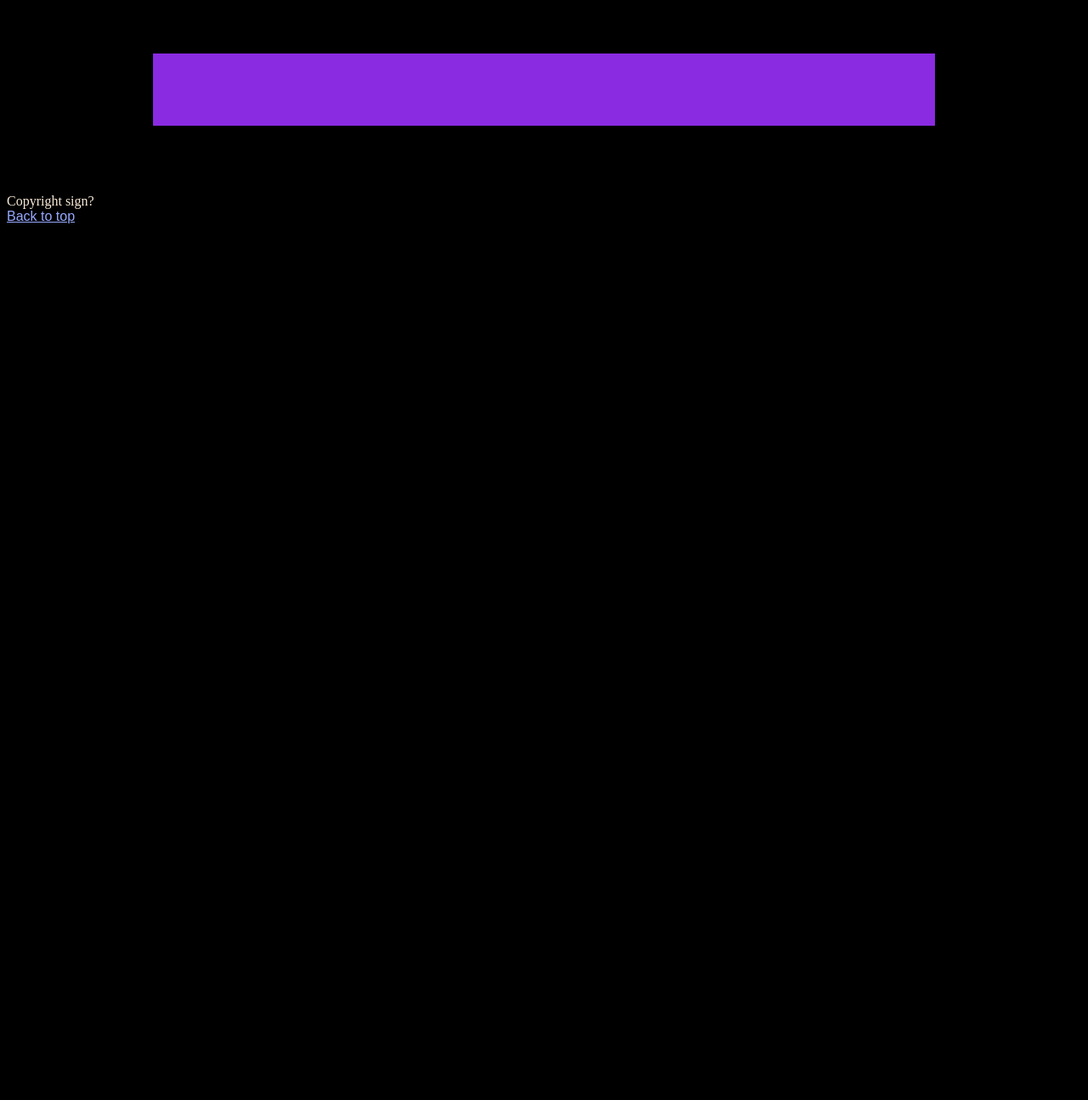
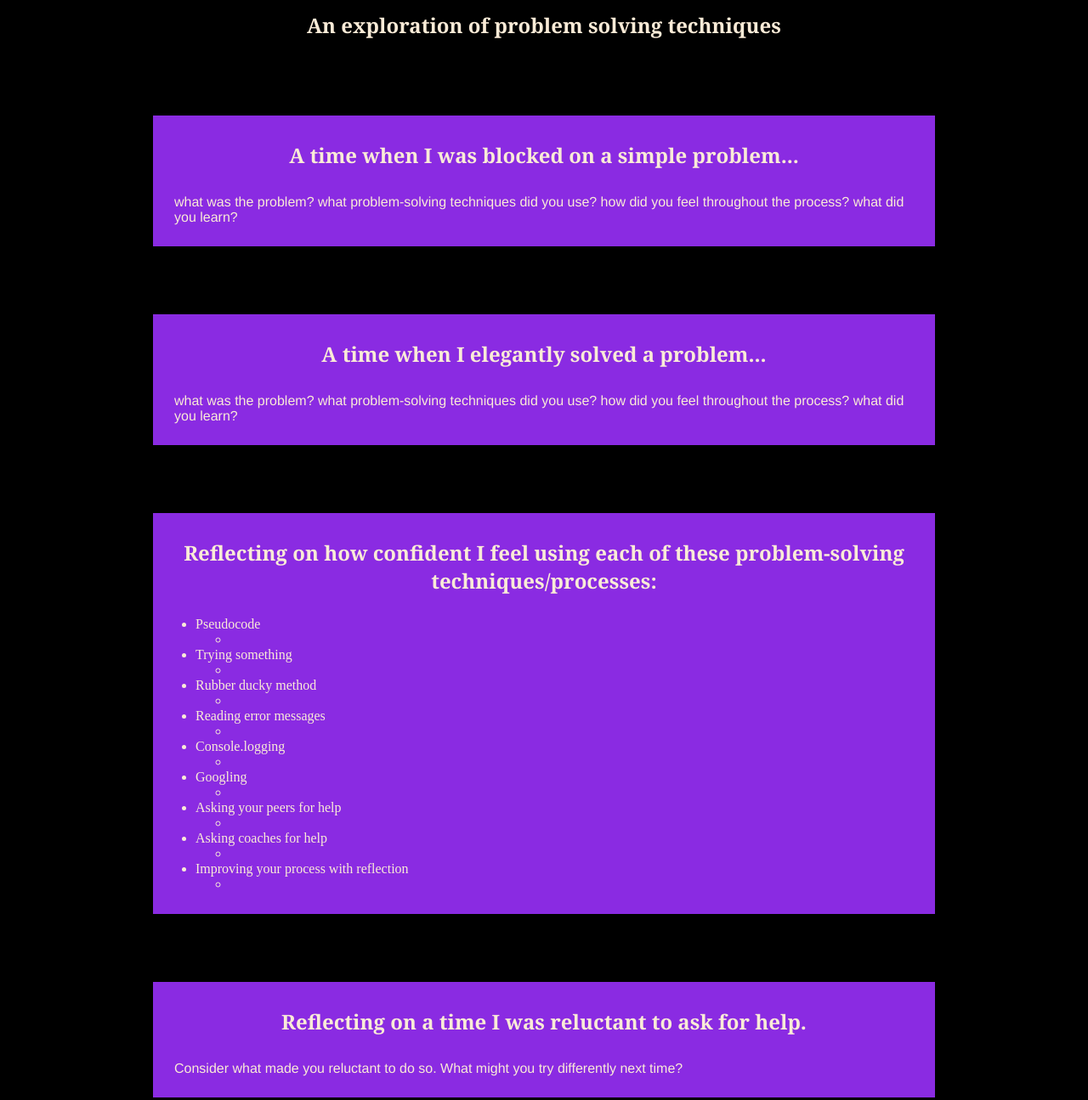
Before and after one commit to aeron-glasgow-keene/aeron-glasgow-keene.github.io, a plain HTML site: page blog/problem-solving.html in a window 1280 px wide. Shown: the part 182-1477 px from the top of the page at 85% size. Before the commit the page ends 800 px from the top, so only its background shows below. Drawn offline with Linux system fonts and the light colour scheme.

Commit message:
add prompts/questions from dev handbook

```diff
--- a/blog/problem-solving.html
+++ b/blog/problem-solving.html
@@ -34,10 +34,93 @@
     <!--This is the end of the nav bar... Hope you enjoyed-->
 
     <h1>Problem Solving</h1>
+    <h2>An exploration of problem solving techniques</h2>
 
     <div class="paragraph-box">
-      <h2></h2>
-      <p></p>
+      <h2>A time when I was blocked on a simple problem...</h2>
+      <p>
+        what was the problem? what problem-solving techniques did you use? how
+        did you feel throughout the process? what did you learn?
+      </p>
+    </div>
+    <div class="paragraph-box">
+      <h2>A time when I elegantly solved a problem...</h2>
+      <p>
+        what was the problem? what problem-solving techniques did you use? how
+        did you feel throughout the process? what did you learn?
+      </p>
+    </div>
+    <div class="paragraph-box">
+      <h2>
+        Reflecting on how confident I feel using each of these problem-solving
+        techniques/processes:
+      </h2>
+      <!--The following list formatting was created using ChatGPT - I pasted in
+      the list from the Dev handbook and asked it to recreate it in HTML list
+      format with empty sub list item for each one for my answers. The answers are my own -->
+      <ul>
+        <li>
+          Pseudocode
+          <ul>
+            <li></li>
+          </ul>
+        </li>
+        <li>
+          Trying something
+          <ul>
+            <li></li>
+          </ul>
+        </li>
+        <li>
+          Rubber ducky method
+          <ul>
+            <li></li>
+          </ul>
+        </li>
+        <li>
+          Reading error messages
+          <ul>
+            <li></li>
+          </ul>
+        </li>
+        <li>
+          Console.logging
+          <ul>
+            <li></li>
+          </ul>
+        </li>
+        <li>
+          Googling
+          <ul>
+            <li></li>
+          </ul>
+        </li>
+        <li>
+          Asking your peers for help
+          <ul>
+            <li></li>
+          </ul>
+        </li>
+        <li>
+          Asking coaches for help
+          <ul>
+            <li></li>
+          </ul>
+        </li>
+        <li>
+          Improving your process with reflection
+          <ul>
+            <li></li>
+          </ul>
+        </li>
+      </ul>
+    </div>
+    <div class="paragraph-box">
+      <h2>Reflecting on a time I was reluctant to ask for help.</h2>
+      <p>
+        Consider what made you reluctant to do so. What might you try
+        differently next time?
+      </p>
     </div>
   </body>
   <footer id="footer">
```
